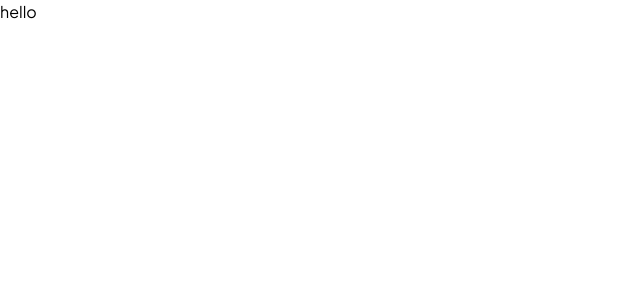
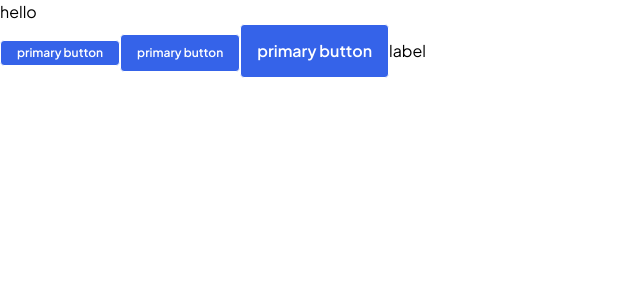
Before and after one commit to DenisEgorov200/morent-react, a React (Vite) app: page / in a window 1280 px wide. Shown: the top 300 px of the page, without its empty margins (0-640 px from the left). Built offline with nearby package versions, Linux system fonts and the light colour scheme.

Commit message:
feat(primaryButton): add primaryButton

```diff
--- a/src/App.jsx
+++ b/src/App.jsx
@@ -1,3 +1,14 @@
+import { MinimalButton } from './components/ui/MinimalButton.jsx';
+import { PrimaryButton } from './components/ui/PrimaryButton.jsx';
+
 export const App = () => {
-  return <h1>hello</h1>;
+  return (
+    <>
+      <h1>hello</h1>
+      <PrimaryButton label="primary button" size="small" />
+      <PrimaryButton label="primary button" size="medium" />
+      <PrimaryButton label="primary button" size="large" />
+      <MinimalButton />
+    </>
+  );
 };
--- /dev/null
+++ b/src/components/ui/MinimalButton.jsx
@@ -0,0 +1,3 @@
+export const MinimalButton = ({ label }) => {
+  return <button className="">label</button>;
+};
--- /dev/null
+++ b/src/components/ui/PrimaryButton.jsx
@@ -0,0 +1,18 @@
+export const PrimaryButton = ({ label, size }) => {
+  let buttonSize;
+
+  if (size === 'small') {
+    buttonSize = 'px-4 py-1 text-xs';
+  } else if (size === 'medium') {
+    buttonSize = 'px-4 py-2.5 text-xs';
+  } else if (size === 'large') {
+    buttonSize = 'px-4 py-3.5 text-base';
+  }
+
+  return (
+    <button
+      className={`border-[1px] font-semibold text-white bg-primary-500 rounded ${buttonSize} active:bg-primary-700 focus:border-[#CEBEFE] disabled:opacity-40`}>
+      {label}
+    </button>
+  );
+};
--- a/tailwind.config.js
+++ b/tailwind.config.js
@@ -6,6 +6,7 @@ export default {
       sans: ['Plus Jakarta Sans', 'sans-serif'],
     },
     colors: {
+      white: '#fff',
       primary: {
         100: '#D6E4FD',
         200: '#AEC8FC',
```
Also changed, not shown: src/components/ui/SecondaryButton.jsx (added).
